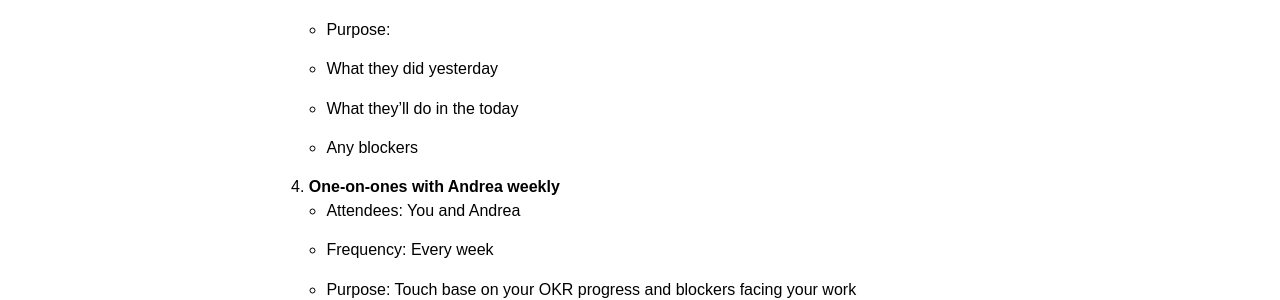
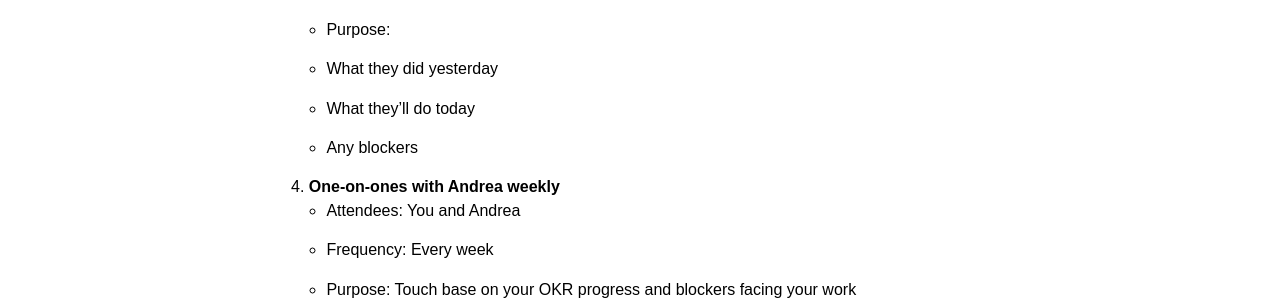
Before and after one commit to cds-snc/talent, a Jekyll site: the page built from _pages/en/about/Team-meetings-and-communications.md, in a window 1280 px wide. Shown: the part 813-1113 px from the top of the page. Built offline with Jekyll 4.4.1, drawn with Linux system fonts in a browser that asks for light colours.

Commit message:
Correct typo in ‘Talent Standups Daily’ section

```diff
--- a/_pages/en/about/Team-meetings-and-communications.md
+++ b/_pages/en/about/Team-meetings-and-communications.md
@@ -29,7 +29,7 @@ _Ask Andrea for calendar invitations to these meetings if you don't already have
  * Length: 30 mins
  * Purpose:
  * What they did yesterday
- * What they'll do in the today
+ * What they'll do today
  * Any blockers
 
 4.  **One-on-ones with Andrea weekly**
```
